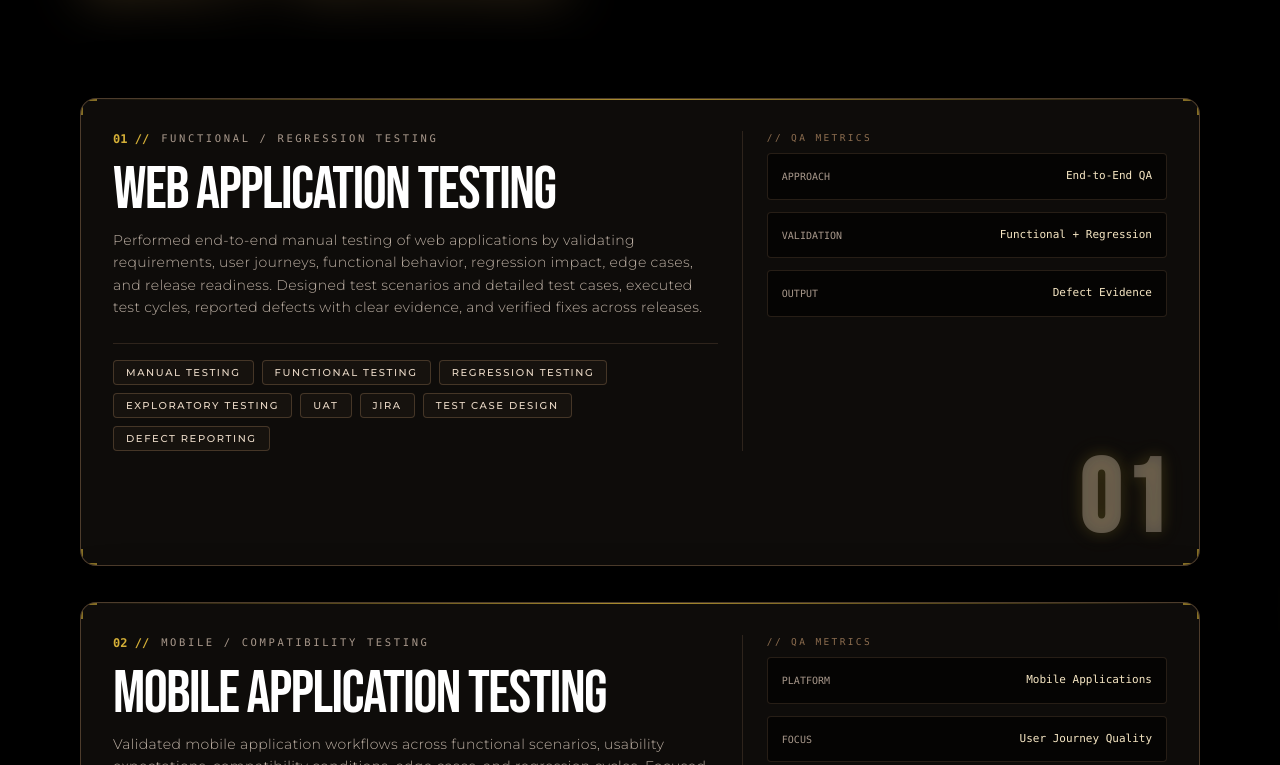
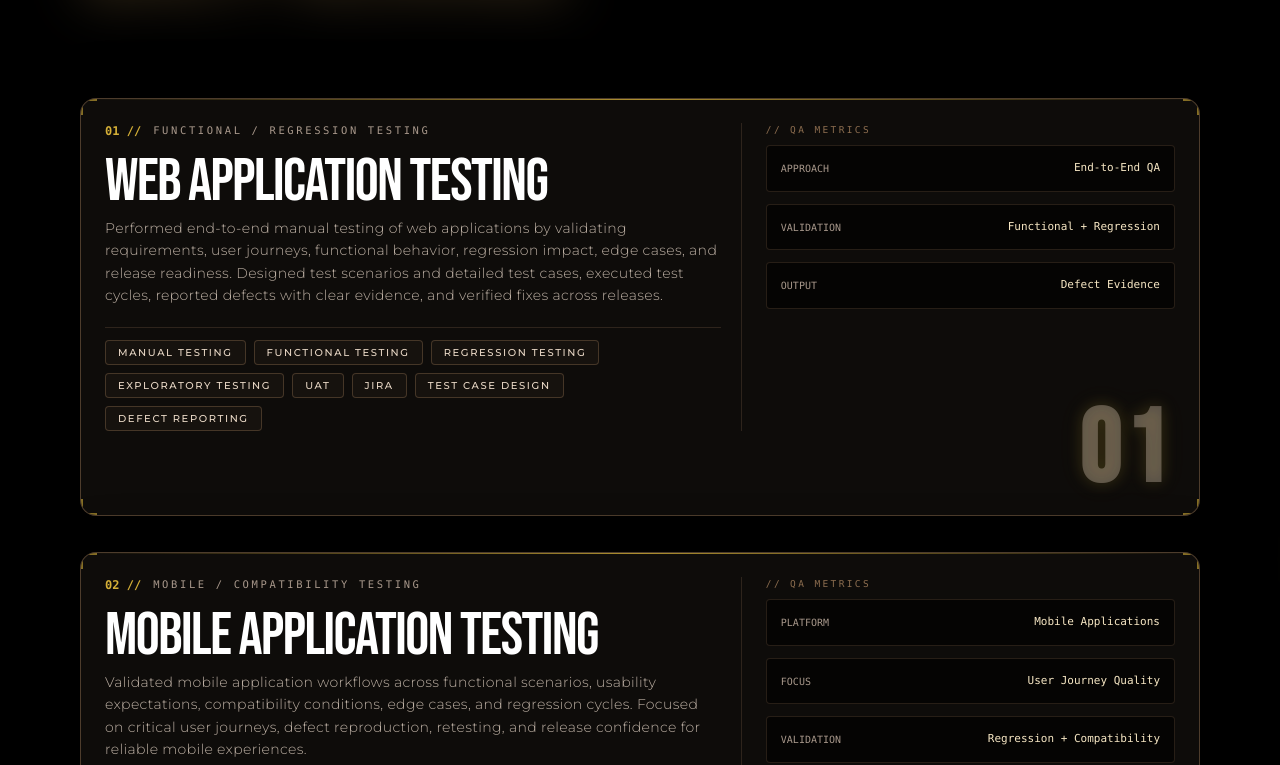
Before and after one commit to lifeofthecoders/Sumit-Panchal-QA-Cinematic-Portfolio, a React (Vite) app: page / in a window 1280 px wide. Shown: the part 1935-2700 px from the top of the page. Built offline with nearby package versions, Linux system fonts and the light colour scheme; a web font is replaced by a local one.

Commit message:
Desktop: equal card heights + hide rear card under front; mobile unchanged

```diff
--- a/src/components/ScrollStack.css
+++ b/src/components/ScrollStack.css
@@ -48,24 +48,24 @@
     overflow: hidden !important;
     position: relative;
     z-index: 1;
-    padding: 2rem !important;
+    padding: 1.5rem !important;
   }
 
   .scroll-stack-card .project-card .grid {
-    gap: 1.5rem;
+    gap: 1.25rem;
   }
 
   .scroll-stack-card .project-card-title {
-    margin-bottom: 0.75rem;
+    margin-bottom: 0.5rem;
   }
 
   .scroll-stack-card .project-card p {
-    margin-bottom: 1.5rem;
+    margin-bottom: 1.25rem;
     line-height: 1.6;
   }
 
   .scroll-stack-card .project-card .flex.flex-wrap {
-    padding-top: 1rem;
+    padding-top: 0.75rem;
   }
 }
 
```
